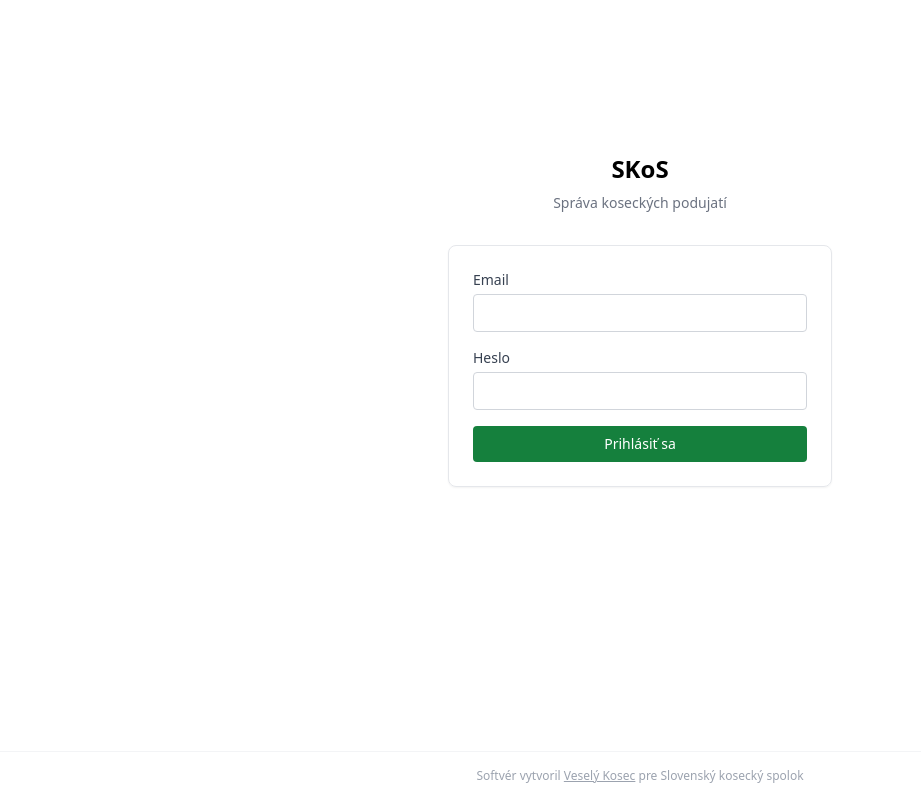
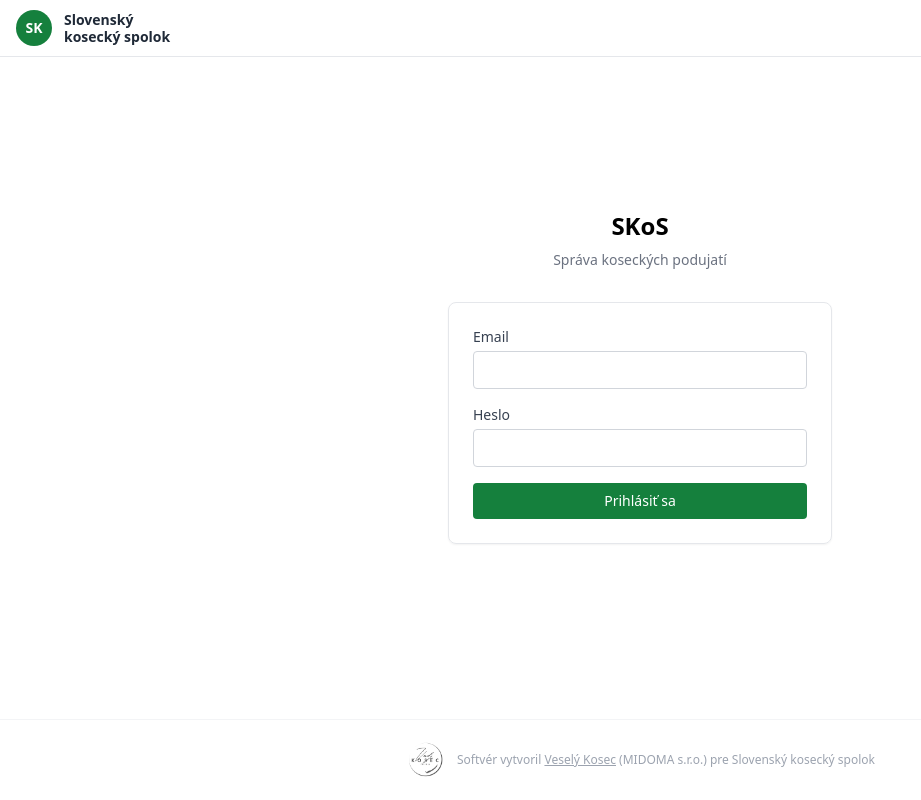
Before and after one commit to majerzdenko-lab/skos-app, a React (Vite) app in the folder web/: page /login in a window 1280 px wide. Shown: the whole page, without its empty margins (0-921 px from the left). Built offline with nearby package versions, Linux system fonts and the light colour scheme; no server answers.

Commit message:
feat: add header with SKoS logo, user name and event role; update footer with Veselý Kosec logo

```diff
--- a/web/src/components/Footer.tsx
+++ b/web/src/components/Footer.tsx
@@ -1,6 +1,9 @@
 export default function Footer() {
   return (
-    <footer className="mt-auto py-4 text-center text-xs text-gray-400 border-t border-gray-100">
+    <footer className="mt-auto border-t border-gray-100 py-5">
+      <div className="max-w-7xl mx-auto px-4 flex flex-col sm:flex-row items-center justify-center gap-3 text-xs text-gray-400">
+        <img src="/logo.png" alt="Veselý Kosec" className="h-10 w-10 opacity-70" />
+        <span className="text-center sm:text-left">
           Softvér vytvoril{' '}
           <a
             href="https://veselykosec.sk"
@@ -9,8 +12,10 @@ export default function Footer() {
             className="underline hover:text-gray-600"
           >
             Veselý Kosec
-      </a>{' '}
-      pre Slovenský kosecký spolok
+          </a>
+          {' '}(MIDOMA s.r.o.) pre Slovenský kosecký spolok
+        </span>
+      </div>
     </footer>
   );
 }
--- /dev/null
+++ b/web/src/components/Header.tsx
@@ -0,0 +1,76 @@
+import { useEffect, useState } from 'react';
+import { useNavigate, useParams } from 'react-router-dom';
+import { useAuthStore } from '../stores/authStore';
+import { auth as authApi, events as eventsApi } from '../api/endpoints';
+import type { Role } from '../api/endpoints';
+
+const ROLE_LABELS: Record<Role, string> = {
+  ADMIN: 'Administrátor',
+  REGISTRAR: 'Registrátor',
+  JUDGE: 'Rozhodca',
+  COMPETITOR: 'Súťažiaci',
+};
+
+const ROLE_COLORS: Record<Role, string> = {
+  ADMIN: 'bg-green-100 text-green-800',
+  REGISTRAR: 'bg-blue-100 text-blue-800',
+  JUDGE: 'bg-amber-100 text-amber-800',
+  COMPETITOR: 'bg-gray-100 text-gray-700',
+};
+
+export default function Header() {
+  const { user, logout } = useAuthStore();
+  const navigate = useNavigate();
+  const { id: eventId } = useParams<{ id: string }>();
+  const [eventRole, setEventRole] = useState<Role | null>(null);
+
+  useEffect(() => {
+    if (!eventId || !user) { setEventRole(null); return; }
+    eventsApi.getMyRole(eventId)
+      .then((r) => setEventRole(r.data.role))
+      .catch(() => setEventRole(null));
+  }, [eventId, user]);
+
+  const handleLogout = async () => {
+    try { await authApi.logout(); } catch { /* ignore */ }
+    logout();
+    navigate('/login');
+  };
+
+  return (
+    <header className="border-b border-gray-200 bg-white">
+      <div className="max-w-7xl mx-auto px-4 h-14 flex items-center justify-between gap-4">
+
+        {/* SKoS logo — replace the green circle with <img src="/skos-logo.png"> once available */}
+        <div className="flex items-center gap-3 shrink-0">
+          <div className="w-9 h-9 rounded-full bg-green-700 flex items-center justify-center text-white font-bold text-sm select-none shrink-0">
+            SK
+          </div>
+          <span className="font-semibold text-sm text-gray-800 hidden sm:block leading-tight">
+            Slovenský<br />kosecký spolok
+          </span>
+        </div>
+
+        {/* User info */}
+        {user && (
+          <div className="flex items-center gap-2 text-sm">
+            {eventRole && (
+              <span className={`text-xs font-medium px-2 py-0.5 rounded-full hidden sm:inline ${ROLE_COLORS[eventRole]}`}>
+                {ROLE_LABELS[eventRole]}
+              </span>
+            )}
+            <span className="text-gray-700 hidden sm:block">
+              {user.firstName} {user.lastName}
+            </span>
+            <button
+              onClick={handleLogout}
+              className="text-gray-400 hover:text-gray-700 text-xs border border-gray-200 rounded px-2 py-1"
+            >
+              Odhlásiť
+            </button>
+          </div>
+        )}
+      </div>
+    </header>
+  );
+}
--- a/web/src/components/Layout.tsx
+++ b/web/src/components/Layout.tsx
@@ -1,4 +1,5 @@
 import { ReactNode } from 'react';
+import Header from './Header';
 import Footer from './Footer';
 
 interface Props {
@@ -9,6 +10,7 @@ interface Props {
 export default function Layout({ children, className = '' }: Props) {
   return (
     <div className={`min-h-screen flex flex-col bg-white ${className}`}>
+      <Header />
       <div className="flex-1">{children}</div>
       <Footer />
     </div>
```
Lines whose indentation alone changed are shown as unchanged.
